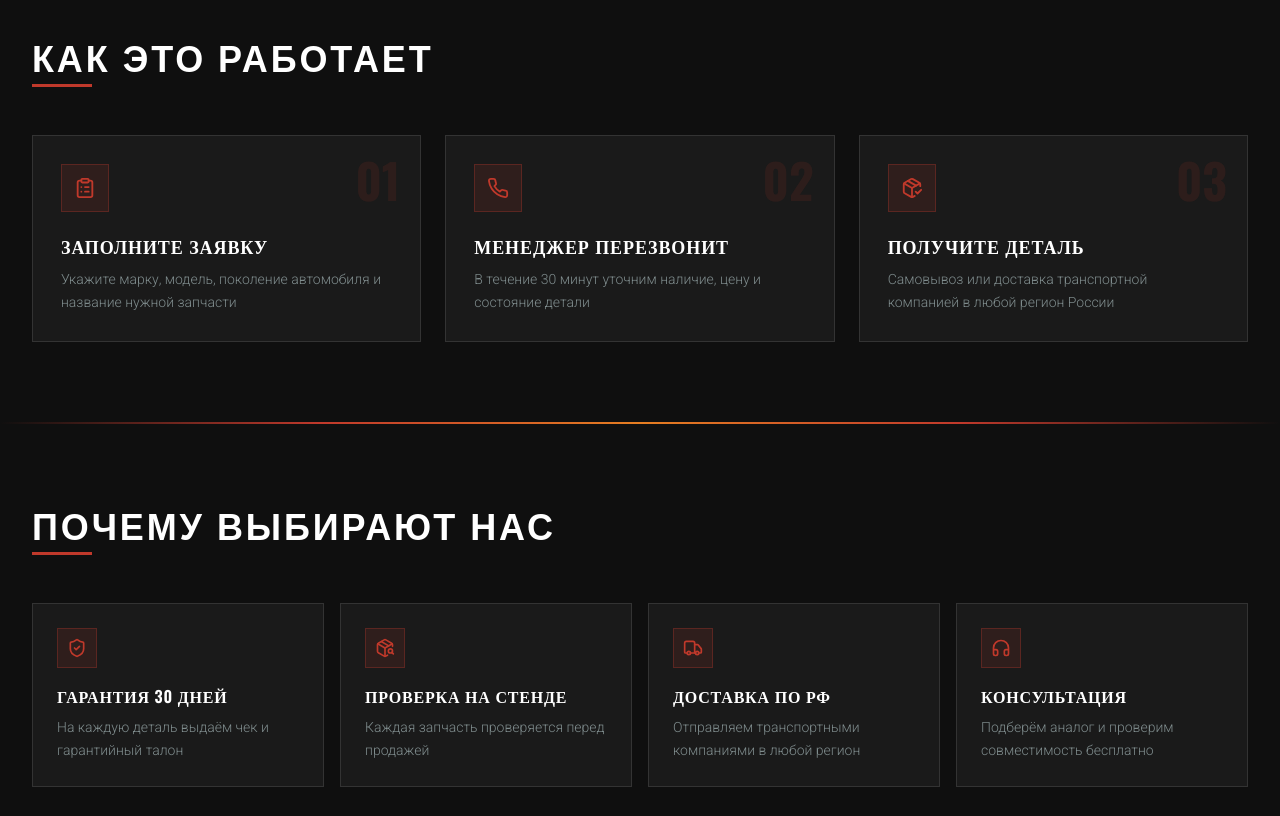
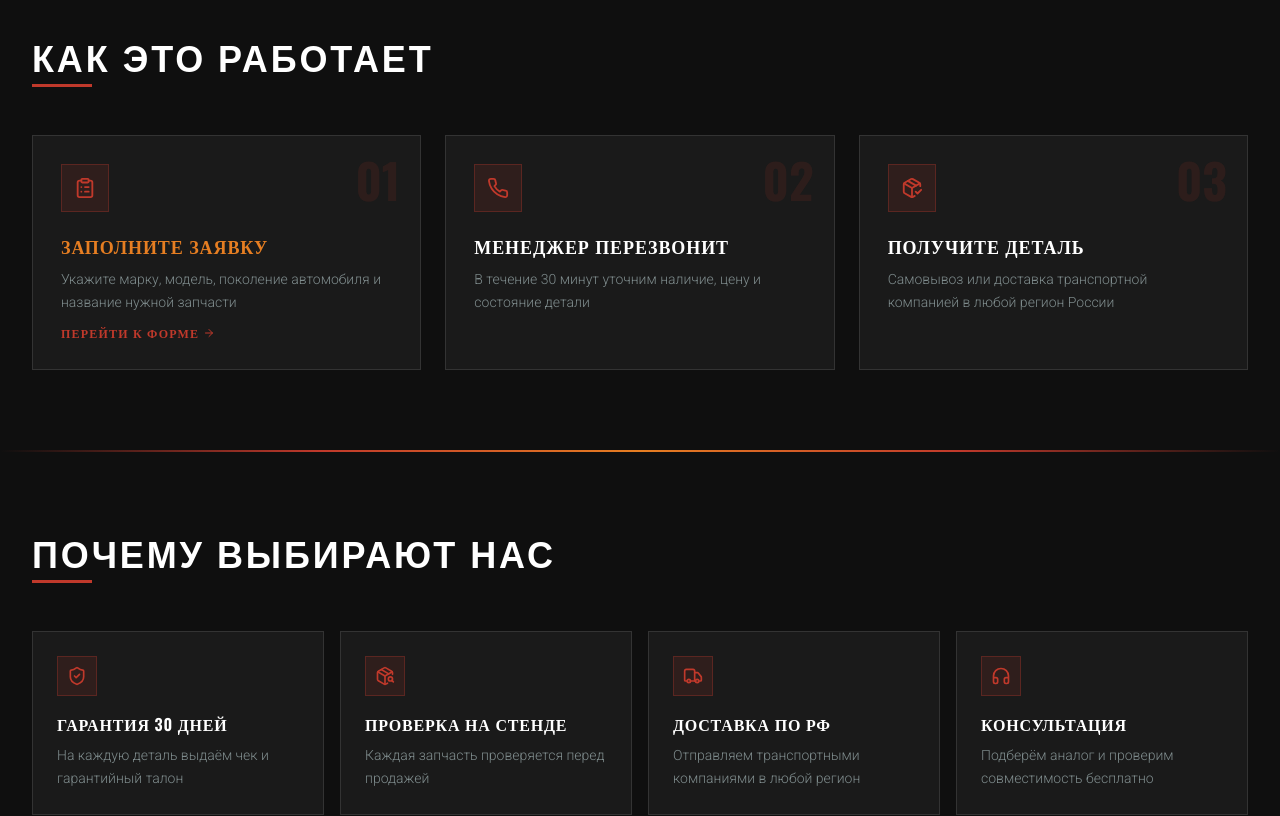
Before and after one commit to pr-poehali-dev/modern-auto-dispute, a React (Vite) app: page / in a window 1280 px wide. Shown: the part 940-1756 px from the top of the page. Built offline with nearby package versions, Linux system fonts and the light colour scheme.

Commit message:
feat: Добавлена кликабельная заявка

```diff
--- a/src/pages/Index.tsx
+++ b/src/pages/Index.tsx
@@ -294,17 +294,27 @@ export default function Index() {
             <h2 className="section-title text-3xl sm:text-4xl font-bold text-white mb-12">Как это работает</h2>
             <div className="grid grid-cols-1 sm:grid-cols-3 gap-6">
               {[
-                { step: "01", icon: "ClipboardList", title: "Заполните заявку", desc: "Укажите марку, модель, поколение автомобиля и название нужной запчасти" },
-                { step: "02", icon: "Phone", title: "Менеджер перезвонит", desc: "В течение 30 минут уточним наличие, цену и состояние детали" },
-                { step: "03", icon: "PackageCheck", title: "Получите деталь", desc: "Самовывоз или доставка транспортной компанией в любой регион России" },
+                { step: "01", icon: "ClipboardList", title: "Заполните заявку", desc: "Укажите марку, модель, поколение автомобиля и название нужной запчасти", link: true },
+                { step: "02", icon: "Phone", title: "Менеджер перезвонит", desc: "В течение 30 минут уточним наличие, цену и состояние детали", link: false },
+                { step: "03", icon: "PackageCheck", title: "Получите деталь", desc: "Самовывоз или доставка транспортной компанией в любой регион России", link: false },
               ].map((item, i) => (
-                <div key={i} className="part-card p-7 relative">
+                <div
+                  key={i}
+                  className="part-card p-7 relative"
+                  onClick={item.link ? () => nav("request") : undefined}
+                  style={{ cursor: item.link ? "pointer" : "default" }}
+                >
                   <div className="absolute top-5 right-5 text-5xl font-bold" style={{ color: "rgba(192,57,43,0.12)", fontFamily: "Oswald" }}>{item.step}</div>
                   <div className="w-12 h-12 flex items-center justify-center mb-5" style={{ background: "rgba(192,57,43,0.12)", border: "1px solid rgba(192,57,43,0.3)" }}>
                     <Icon name={item.icon} size={22} style={{ color: "var(--rust-red)" }} />
                   </div>
-                  <h3 className="text-white text-lg font-bold mb-2" style={{ fontFamily: "Oswald" }}>{item.title}</h3>
+                  <h3 className="text-lg font-bold mb-2" style={{ fontFamily: "Oswald", color: item.link ? "var(--rust-orange)" : "white" }}>{item.title}</h3>
                   <p className="text-sm leading-relaxed" style={{ color: "var(--steel-gray)", fontFamily: "Roboto", fontWeight: 300 }}>{item.desc}</p>
+                  {item.link && (
+                    <div className="flex items-center gap-1 mt-3 text-xs font-semibold" style={{ color: "var(--rust-red)", fontFamily: "Oswald", letterSpacing: "0.1em" }}>
+                      ПЕРЕЙТИ К ФОРМЕ <Icon name="ArrowRight" size={12} />
+                    </div>
+                  )}
                 </div>
               ))}
             </div>
```
